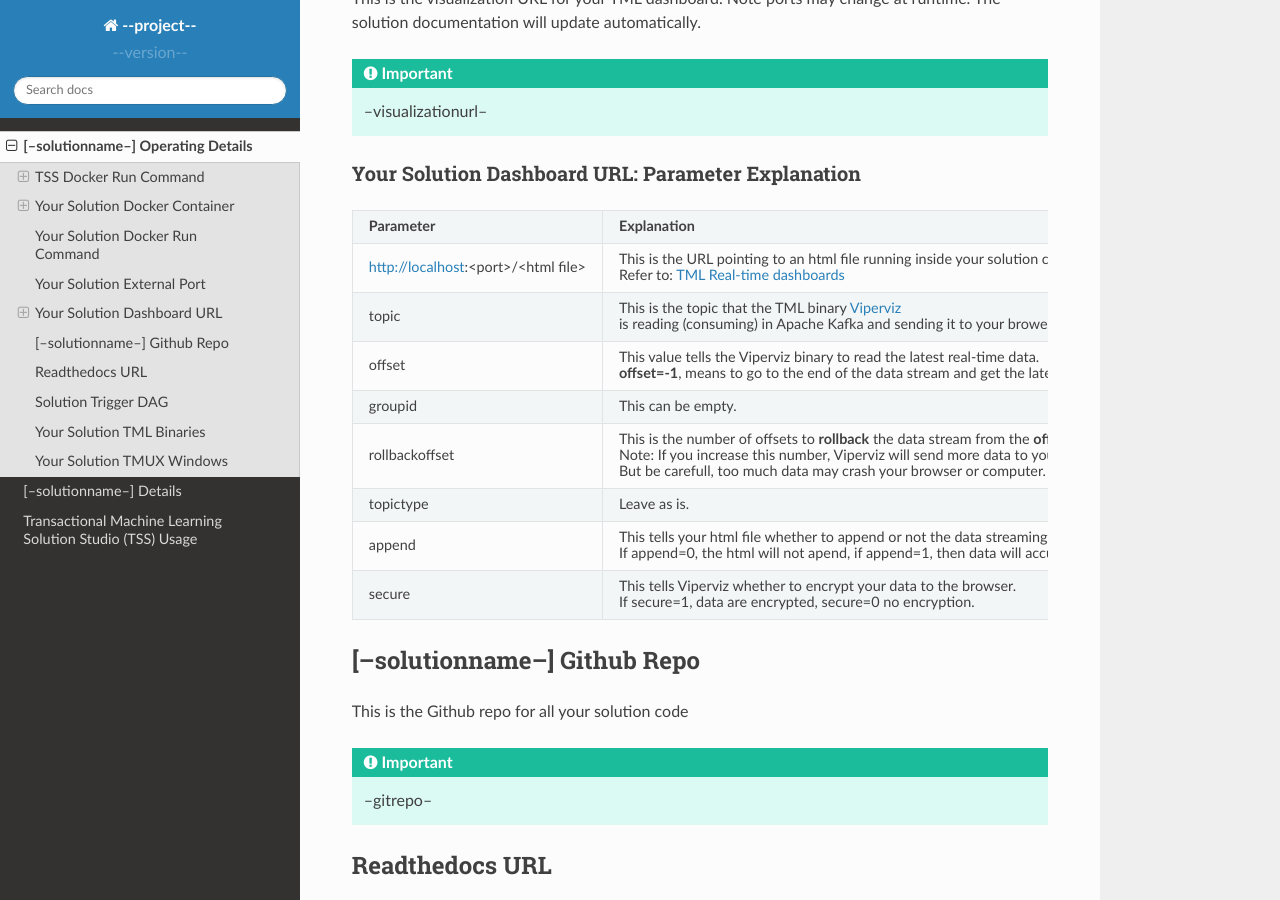
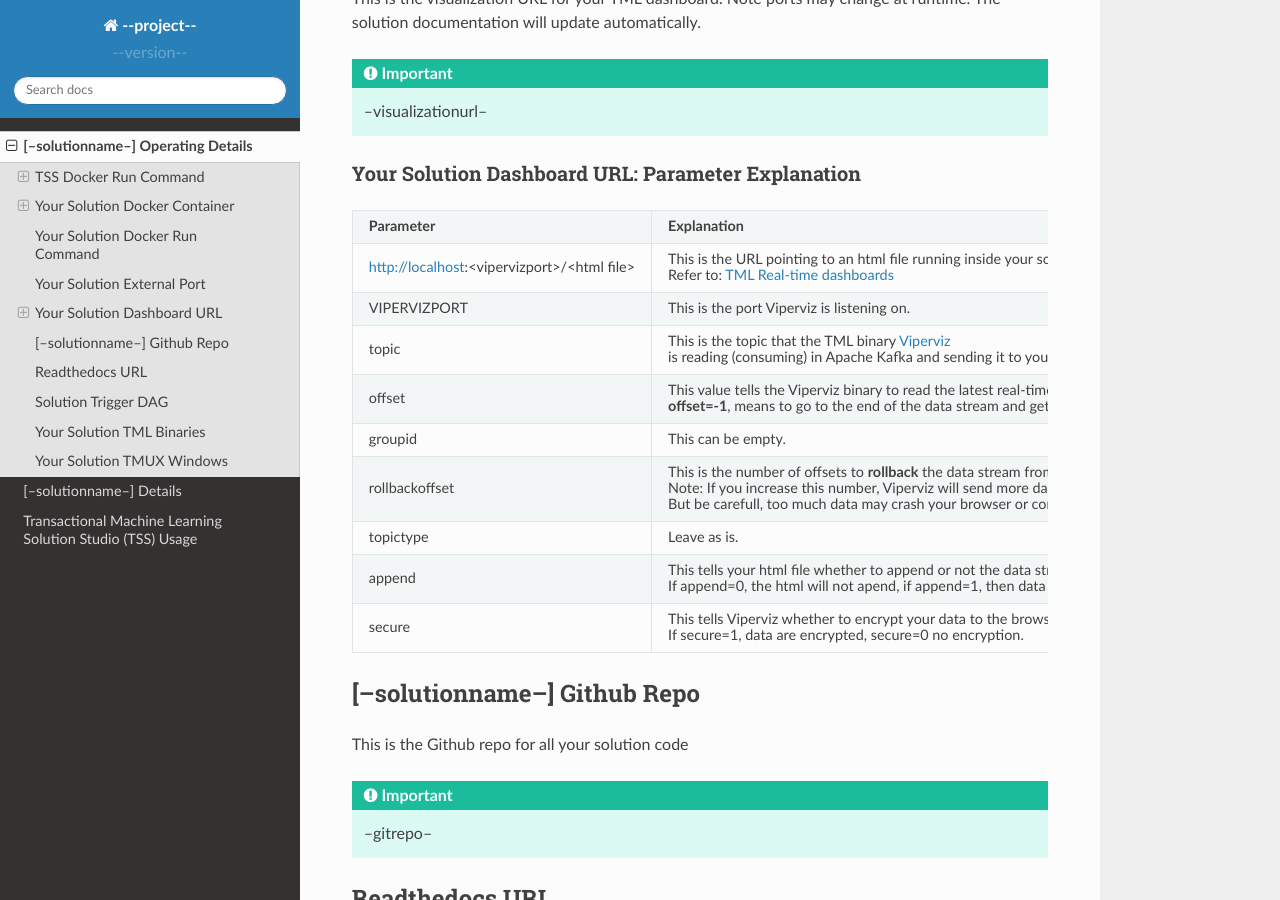
Before and after one commit to vanesalcb06/tssproject2-2b5c, a Sphinx documentation site: the page built from docs/source/operating.rst, in a window 1280 px wide and 900 px high, scrolled down 3390 px. Built offline with Sphinx 7.4.7 and the Read the Docs theme 2.0.0, drawn with Linux system fonts in a browser that asks for light colours.

Commit message:
Update operating.rst

```diff
--- a/docs/source/operating.rst
+++ b/docs/source/operating.rst
@@ -198,10 +198,12 @@ Your Solution Dashboard URL: Parameter Explanation
 
    * - **Parameter**
      - **Explanation**
-   * - http://localhost:<port>/<html file>
+   * - http://localhost:<vipervizport>/<html file>
      - This is the URL pointing to an html file running inside your solution container.
 
        Refer to: `TML Real-time dashboards <https://tml.readthedocs.io/en/latest/dashboards.html>`_
+   * - VIPERVIZPORT
+     - This is the port Viperviz is listening on.
    * - topic
      - This is the topic that the TML binary `Viperviz <https://tml.readthedocs.io/en/latest/usage.html>`_
 
```
